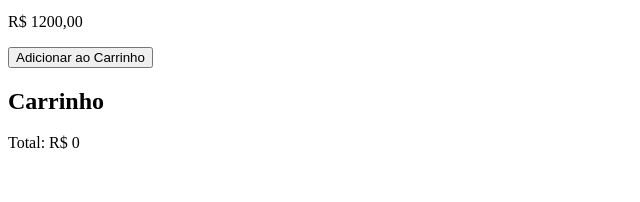
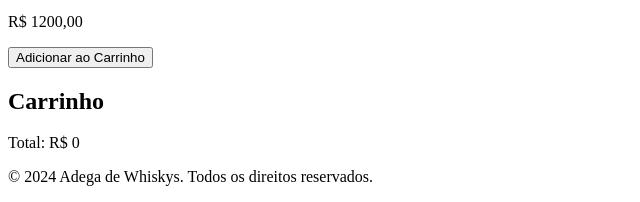
Before and after one commit to vitormv12/versionamento_vitor, a plain HTML site: page index.html in a window 1280 px wide. Shown: the part 1023-1225 px from the top of the page, without its empty margins (0-640 px from the left). Before the commit the page ends 1191 px from the top, so only its background shows below. Drawn offline with Linux system fonts and the light colour scheme.

Commit message:
Adicionado o footer

```diff
--- a/index.html
+++ b/index.html
@@ -67,3 +67,6 @@
             <p>Total: R$ <span id="total">0</span></p>
         </aside>
     </section>
+    <footer>
+        <p>&copy; 2024 Adega de Whiskys. Todos os direitos reservados.</p>
+    </footer>
```
